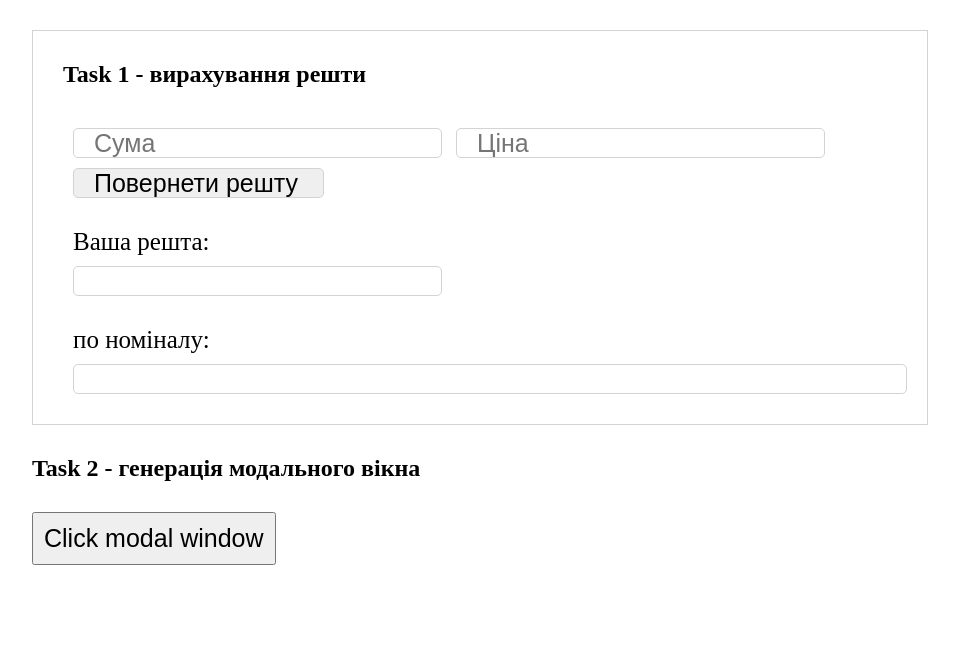
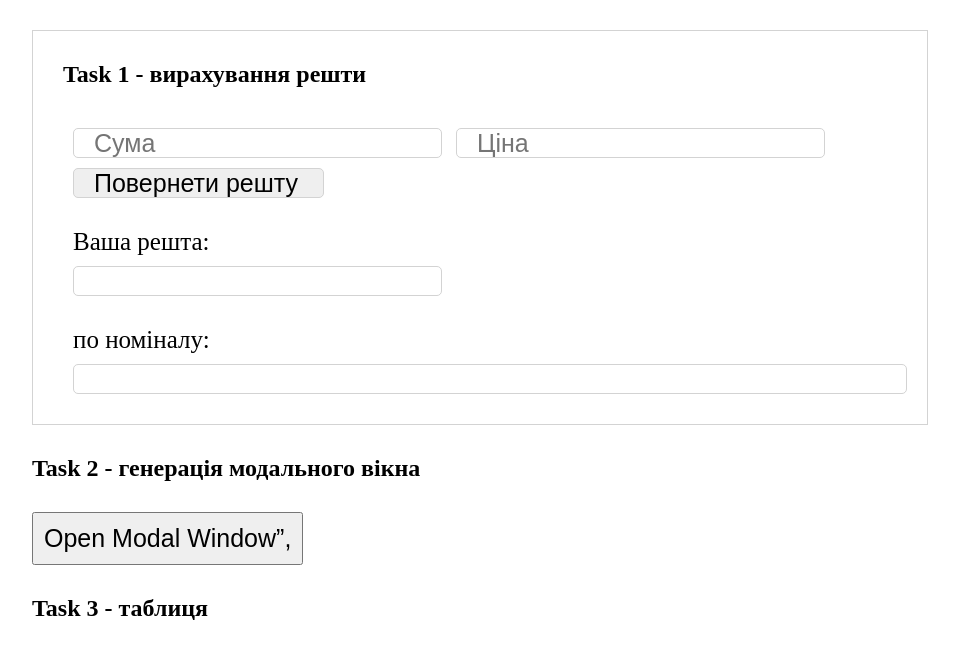
Before and after one commit to roman120487/testTask, a plain HTML site: page index.html in a window 1280 px wide. Shown: the whole page, without its empty margins (160-1119 px from the left). Drawn offline with Linux system fonts and the light colour scheme.

Commit message:
table start

```diff
--- a/index.html
+++ b/index.html
@@ -30,16 +30,16 @@
     <!---------- modal window --------------------->
     <div class="container2">
         <h2>Task 2 - генерація модального вікна</h2>
-        <button class="modalBtn">Click modal window</button>
-
-        <!-- <div class="modal">
-            <div class="modalBody">
-                <button class="closeModal">Close</button>
-            </div>
-        </div> -->
-
+        <button class="modalBtn">Open Modal Window”,</button>
     </div>
     <!-- ----------------------------------------- -->
+
+    <!--------------- Table -------------------------->
+    <div class="container">
+            <h2>Task 3 - таблиця</h2>
+            <table></table>
+    </div>
+    <!-- ------------------------------------------ -->
 
     <script src="script.js"></script>
 </body>
```
